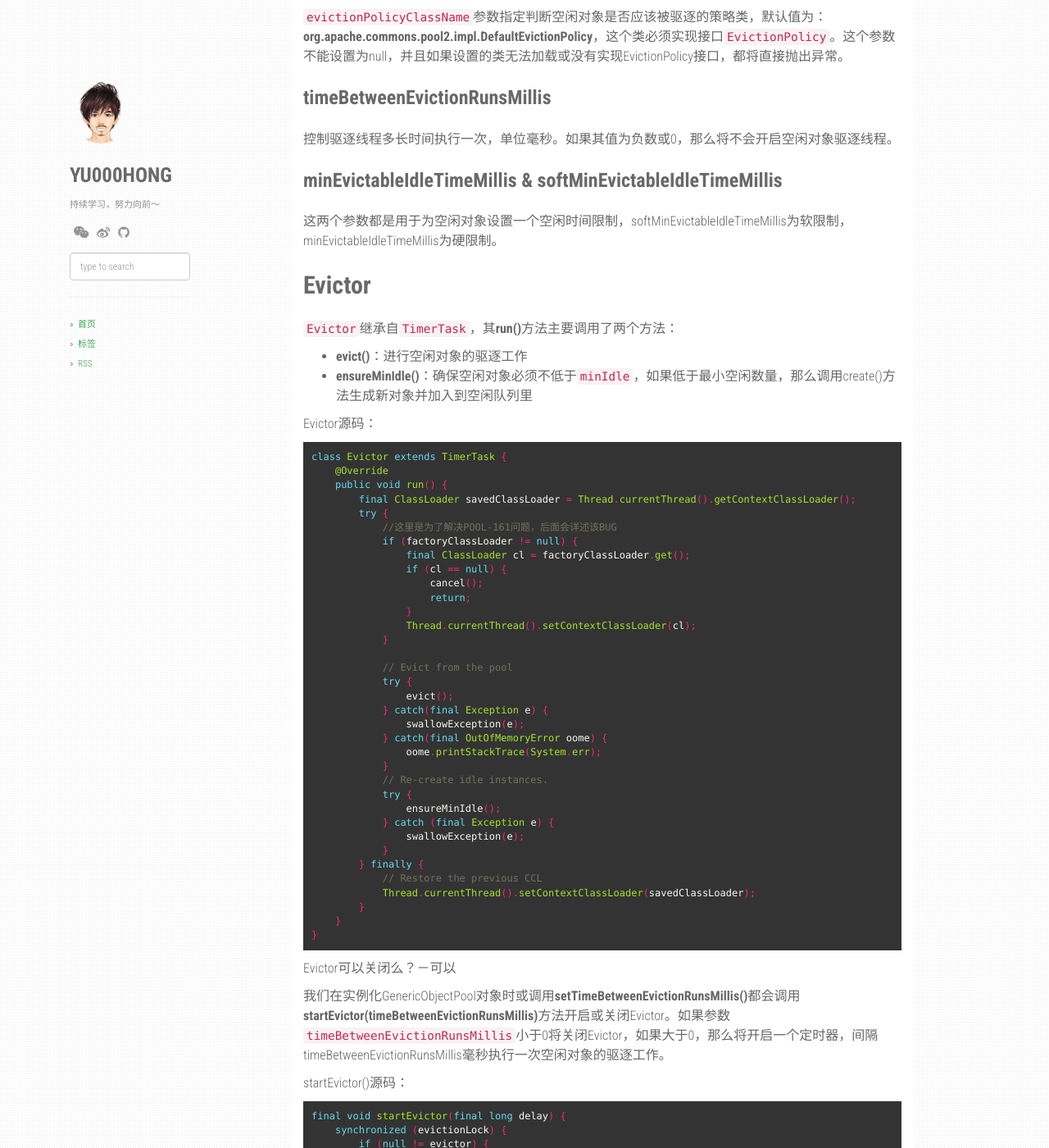
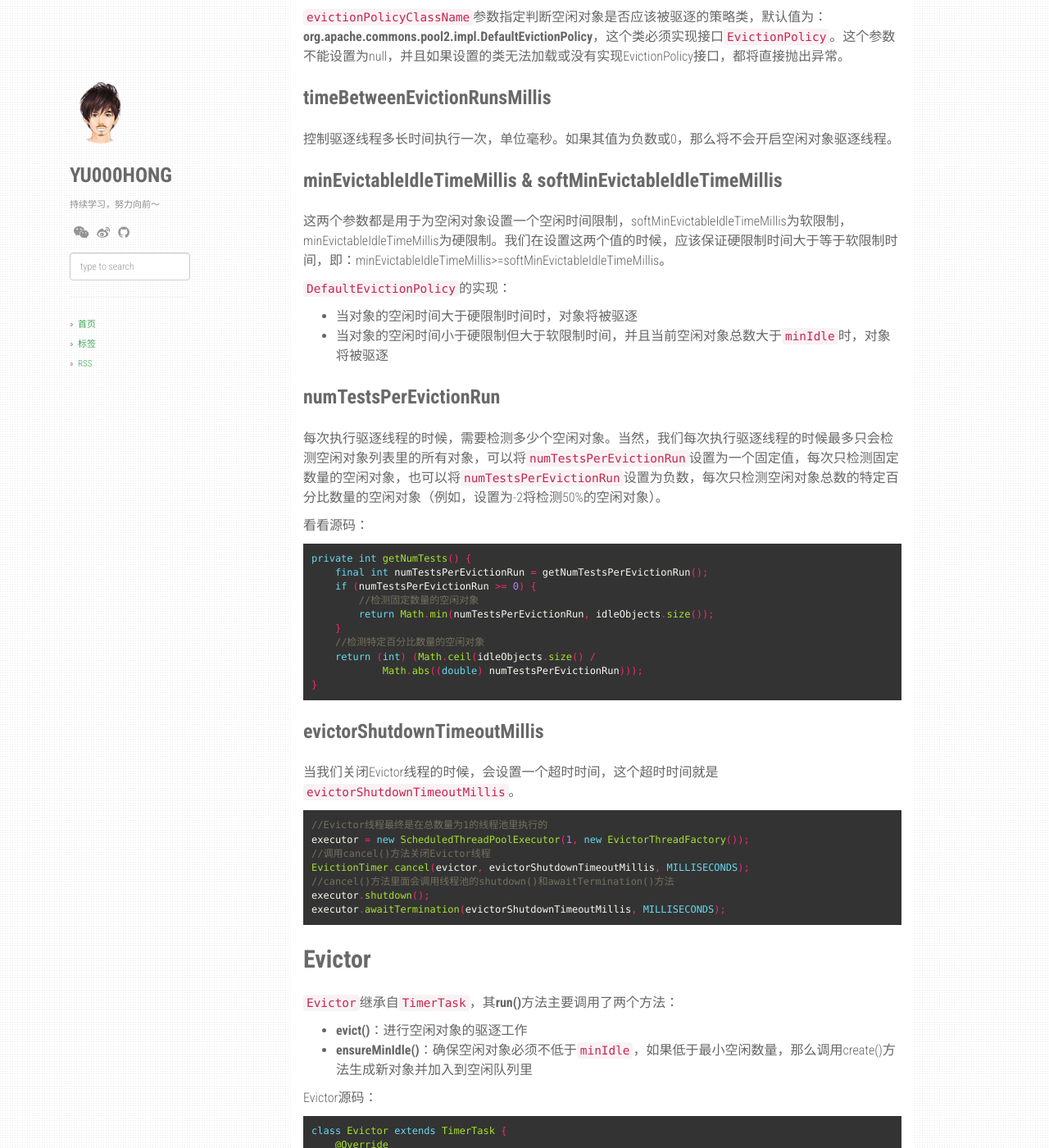
Before and after one commit to yu000hong/yu000hong.github.io, a Jekyll site: the page built from _posts/2019-03-29-commons-pool-3.md, in a window 1280 px wide and 1400 px high, scrolled down 629 px. Shown: the whole window at 82% size. Built offline with Jekyll 4.4.1, drawn with Linux system fonts in a browser that asks for light colours; nearby versions of some CDN libraries; some of the changed text lies outside the part shown.

Commit message:
完成文章

```diff
--- a/_posts/2019-03-29-commons-pool-3.md
+++ b/_posts/2019-03-29-commons-pool-3.md
@@ -36,7 +36,45 @@ tags: [对象池, 连接池, 线程池]
 
 ### minEvictableIdleTimeMillis & softMinEvictableIdleTimeMillis
 
-这两个参数都是用于为空闲对象设置一个空闲时间限制，softMinEvictableIdleTimeMillis为软限制，minEvictableIdleTimeMillis为硬限制。
+这两个参数都是用于为空闲对象设置一个空闲时间限制，softMinEvictableIdleTimeMillis为软限制，minEvictableIdleTimeMillis为硬限制。我们在设置这两个值的时候，应该保证硬限制时间大于等于软限制时间，即：minEvictableIdleTimeMillis>=softMinEvictableIdleTimeMillis。
+
+`DefaultEvictionPolicy`的实现：
+
+- 当对象的空闲时间大于硬限制时间时，对象将被驱逐
+- 当对象的空闲时间小于硬限制但大于软限制时间，并且当前空闲对象总数大于`minIdle`时，对象将被驱逐
+
+### numTestsPerEvictionRun
+
+每次执行驱逐线程的时候，需要检测多少个空闲对象。当然，我们每次执行驱逐线程的时候最多只会检测空闲对象列表里的所有对象，可以将`numTestsPerEvictionRun`设置为一个固定值，每次只检测固定数量的空闲对象，也可以将`numTestsPerEvictionRun`设置为负数，每次只检测空闲对象总数的特定百分比数量的空闲对象（例如，设置为-2将检测50%的空闲对象）。
+
+看看源码：
+
+{% highlight java %}
+private int getNumTests() {
+    final int numTestsPerEvictionRun = getNumTestsPerEvictionRun();
+    if (numTestsPerEvictionRun >= 0) {
+        //检测固定数量的空闲对象
+        return Math.min(numTestsPerEvictionRun, idleObjects.size());
+    }
+    //检测特定百分比数量的空闲对象
+    return (int) (Math.ceil(idleObjects.size() /
+            Math.abs((double) numTestsPerEvictionRun)));
+}
+{% endhighlight %}
+
+### evictorShutdownTimeoutMillis
+
+当我们关闭Evictor线程的时候，会设置一个超时时间，这个超时时间就是`evictorShutdownTimeoutMillis`。
+
+{% highlight java %}
+//Evictor线程最终是在总数量为1的线程池里执行的
+executor = new ScheduledThreadPoolExecutor(1, new EvictorThreadFactory());
+//调用cancel()方法关闭Evictor线程
+EvictionTimer.cancel(evictor, evictorShutdownTimeoutMillis, MILLISECONDS);
+//cancel()方法里面会调用线程池的shutdown()和awaitTermination()方法
+executor.shutdown();
+executor.awaitTermination(evictorShutdownTimeoutMillis, MILLISECONDS);
+{% endhighlight %}
 
 ## Evictor
 
@@ -199,4 +237,4 @@ public class DefaultEvictionPolicy<T> implements EvictionPolicy<T> {
 }
 {% endhighlight %}
 
-默认情况下，我们是使用DefaultEvictionPolicy做为默认驱逐策略。同时，我们也可以自己实现驱逐策略，进行驱逐相关的定制化。驱逐策略配置参数为：`evictionPolicyClassName`
+默认情况下，我们是使用DefaultEvictionPolicy做为默认驱逐策略。同时，我们也可以自己实现驱逐策略，进行驱逐相关的定制化。驱逐策略配置参数为：`evictionPolicyClassName`。
```
Also changed, not shown: other parts of _posts/2019-03-29-commons-pool-3.md (+1 -1 lines).
